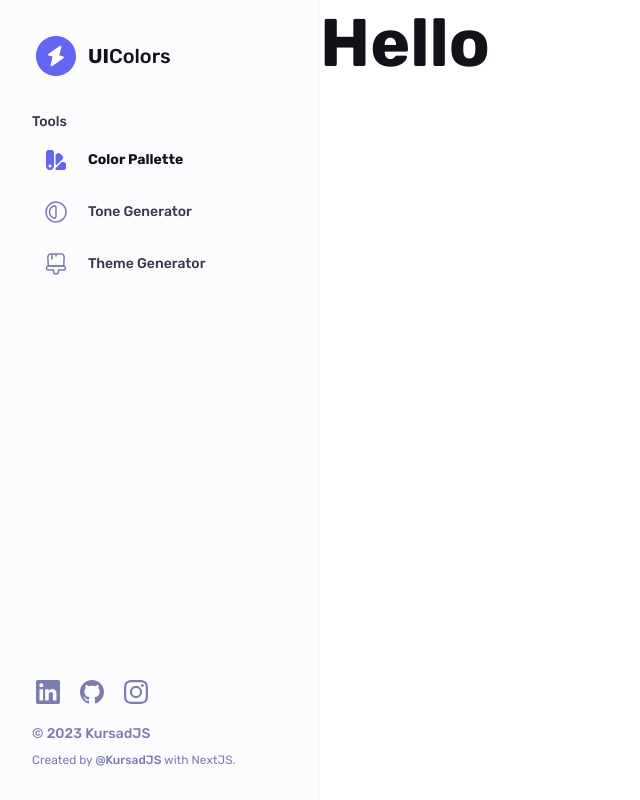
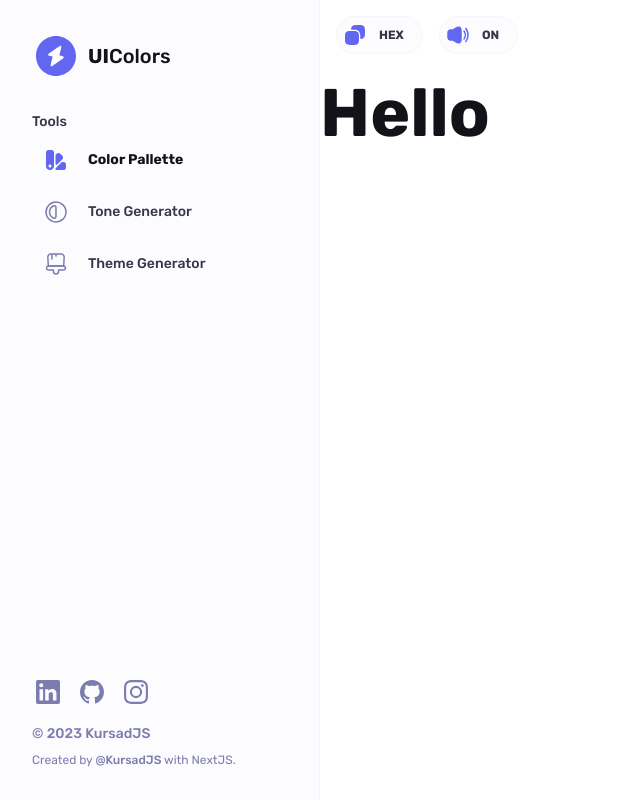
Before and after one commit to kursadjs/colors, a Next.js app: page / in a window 1280 px wide. Shown: the whole page, without its empty margins (0-640 px from the left). Built offline with nearby package versions, Linux system fonts and the light colour scheme.

Commit message:
navbar add

```diff
--- /dev/null
+++ b/components/navbar/ColorFormat.js
@@ -0,0 +1,43 @@
+import { useEffect } from 'react'
+import { useDispatch, useSelector } from 'react-redux'
+import { changeColorFormat } from '@/stores/settings'
+import styles from './index.module.css'
+import { Copy } from '@/components/icons'
+
+const ColorFormat = () => {
+  // Redux Store
+  const { active, list } = useSelector((state) => state.settings.colorFormat)
+  const dispatch = useDispatch()
+
+  //   localStorage kontrolü
+  useEffect(() => {
+    const copyFormat = localStorage.getItem('copyFormat')
+
+    if (!!copyFormat) {
+      dispatch(changeColorFormat(copyFormat))
+    } else {
+      dispatch(changeColorFormat('hex'))
+    }
+  }, [])
+
+  return (
+    <div
+      className={styles.box}
+      onClick={() => {
+        dispatch(changeColorFormat(active === 'hex' ? 'rgb' : 'hex'))
+      }}
+      title={`Copy Format`}
+    >
+      <div className={styles.top}>
+        <div className={styles.cover}>
+          <Copy />
+        </div>
+        <div className={styles.description}>
+          <p>{active?.toUpperCase()}</p>
+        </div>
+      </div>
+    </div>
+  )
+}
+
+export default ColorFormat
--- /dev/null
+++ b/components/navbar/Index.js
@@ -0,0 +1,16 @@
+import styles from './index.module.css'
+import ColorFormat from '@/components/navbar/ColorFormat'
+import Picker from '@/components/navbar/Picker'
+import SoundEffect from '@/components/navbar/SoundEffect'
+
+const Navbar = ({ noPicker }) => {
+  return (
+    <div className={styles.navbar}>
+      {!noPicker && <Picker />}
+      <ColorFormat />
+      <SoundEffect />
+    </div>
+  )
+}
+
+export default Navbar
--- /dev/null
+++ b/components/navbar/Picker.js
@@ -0,0 +1,45 @@
+import styles from '@/components/navbar/index.module.css'
+import { useDispatch, useSelector } from 'react-redux'
+import { TwitterPicker } from 'react-color'
+import { changeColor } from '@/stores/settings'
+
+const Picker = () => {
+  const { color } = useSelector((state) => state.settings)
+  const dispatch = useDispatch()
+
+  return (
+    <div tabIndex={0} className={`${styles.box} ${styles.picker}`}>
+      <div className={styles.top}>
+        <span className={styles.cover} style={{ backgroundColor: color }} />
+        <div className={styles.description}>
+          <p>{color.toString().toUpperCase()}</p>
+        </div>
+      </div>
+      <div className={styles.bottom}>
+        <TwitterPicker
+          color={color}
+          onChange={(c) => dispatch(changeColor(c.hex))}
+          width={'100%'}
+          colors={[
+            '#e74c3c',
+            '#e67e22',
+            '#f1c40f',
+            '#cddc39',
+            '#2ecc71',
+            '#1abc9c',
+            '#2196f3',
+            '#3f51b5',
+            '#673ab7',
+            '#9b59b6',
+            '#e91e63',
+            '#34495e',
+            '#95a5a6',
+            '#ecf0f1'
+          ]}
+        />
+      </div>
+    </div>
+  )
+}
+
+export default Picker
--- /dev/null
+++ b/components/navbar/SoundEffect.js
@@ -0,0 +1,46 @@
+import { useEffect } from 'react'
+import styles from '@/components/navbar/index.module.css'
+import { useDispatch, useSelector } from 'react-redux'
+import { changeSoundEffect } from '@/stores/settings'
+import { Mute, Volume } from '@/components/icons'
+
+const SoundEffect = () => {
+  const { soundEffect } = useSelector((state) => state.settings)
+  const dispatch = useDispatch()
+
+  //   localStorage kontrolü
+  useEffect(() => {
+    const soundEffect = localStorage.getItem('soundEffect')
+
+    if (!!soundEffect) {
+      dispatch(changeSoundEffect(soundEffect))
+    } else {
+      dispatch(changeSoundEffect('on'))
+    }
+  }, [])
+
+  return (
+    <>
+      {soundEffect !== null && (
+        <div
+          className={styles.box}
+          onClick={() =>
+            dispatch(changeSoundEffect(soundEffect === 'on' ? 'off' : 'on'))
+          }
+          title={`Sound Effect`}
+        >
+          <div className={styles.top}>
+            <div className={styles.cover}>
+              {soundEffect === 'on' ? <Volume /> : <Mute />}
+            </div>
+            <div className={styles.description}>
+              <p>{soundEffect === 'on' ? 'ON' : 'OFF'}</p>
+            </div>
+          </div>
+        </div>
+      )}
+    </>
+  )
+}
+
+export default SoundEffect
--- /dev/null
+++ b/components/navbar/index.module.css
@@ -0,0 +1,68 @@
+.navbar {
+  @apply sticky top-0 w-full h-auto flex items-center z-50 p-4 bg-bg-1 gap-4;
+
+  .box {
+    @apply relative w-auto h-auto flex items-center bg-bg-2 rounded-full border-[1px] border-bg-3 p-1.5 transition-all cursor-pointer;
+
+    &:hover,
+    &:focus {
+      @apply bg-bg-3;
+
+      .bottom {
+        @apply opacity-100 pointer-events-auto;
+      }
+    }
+
+    .top {
+      @apply w-full h-full flex items-center;
+
+      .cover {
+        @apply w-6 h-6 flex bg-transparent rounded-full;
+
+        svg {
+          @apply w-full h-full flex text-main;
+        }
+      }
+
+      .description {
+        @apply w-auto h-auto flex px-3;
+
+        p {
+          @apply text-xs font-bold text-tx-2;
+        }
+      }
+    }
+
+    .bottom {
+      @apply h-auto flex flex-col absolute left-[-0.25rem] top-full mt-[-0.25rem] z-20 transition-all opacity-0 pointer-events-none;
+    }
+  }
+}
+
+.picker {
+  .bottom {
+    @apply w-60;
+  }
+}
+.colorFormat {
+  .bottom {
+    @apply w-full;
+  }
+}
+
+.picker {
+}
+
+.sound {
+  @apply w-8 h-8 mt-1 z-10 cursor-pointer;
+
+  &:hover {
+    svg {
+      @apply text-tx-1;
+    }
+  }
+
+  svg {
+    @apply text-tx-2 transition-all;
+  }
+}
--- a/package.json
+++ b/package.json
@@ -15,6 +15,7 @@
     "eslint-config-next": "13.1.3",
     "next": "13.1.3",
     "react": "18.2.0",
+    "react-color": "^2.19.3",
     "react-dom": "18.2.0",
     "react-redux": "^8.0.5"
   },
--- a/pages/index.js
+++ b/pages/index.js
@@ -1,6 +1,7 @@
 import Head from 'next/head'
 import Image from 'next/image'
 import Layout from '@/components/Layout'
+import Navbar from '@/components/navbar'
 
 export default function Home() {
   return (
@@ -11,6 +12,8 @@ export default function Home() {
         <meta name="viewport" content="width=device-width, initial-scale=1" />
         <link rel="icon" href="/favicon.ico" />
       </Head>
+
+      <Navbar noPicker />
       <h1>Hello</h1>
     </Layout>
   )
```
Also changed, not shown: 1 other file (tests, documents, lock files or other folders).
